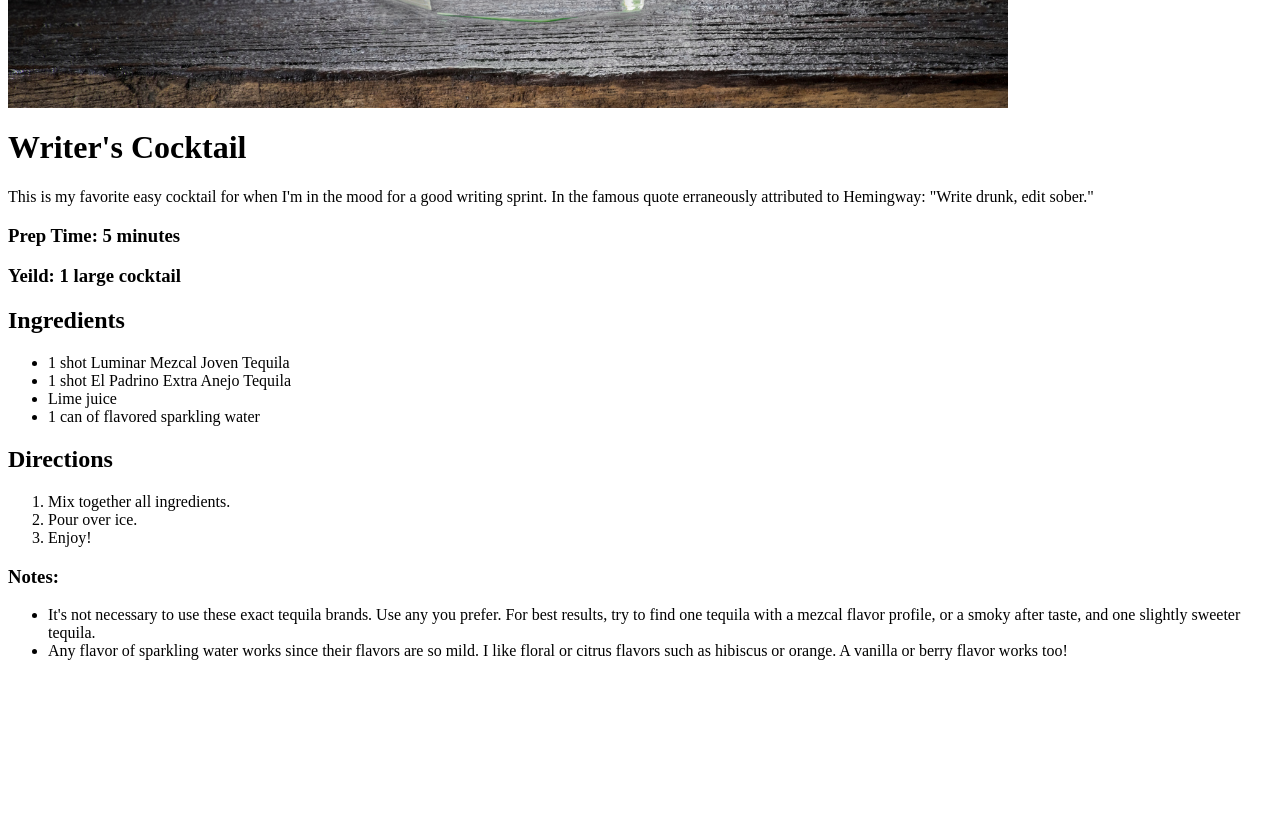
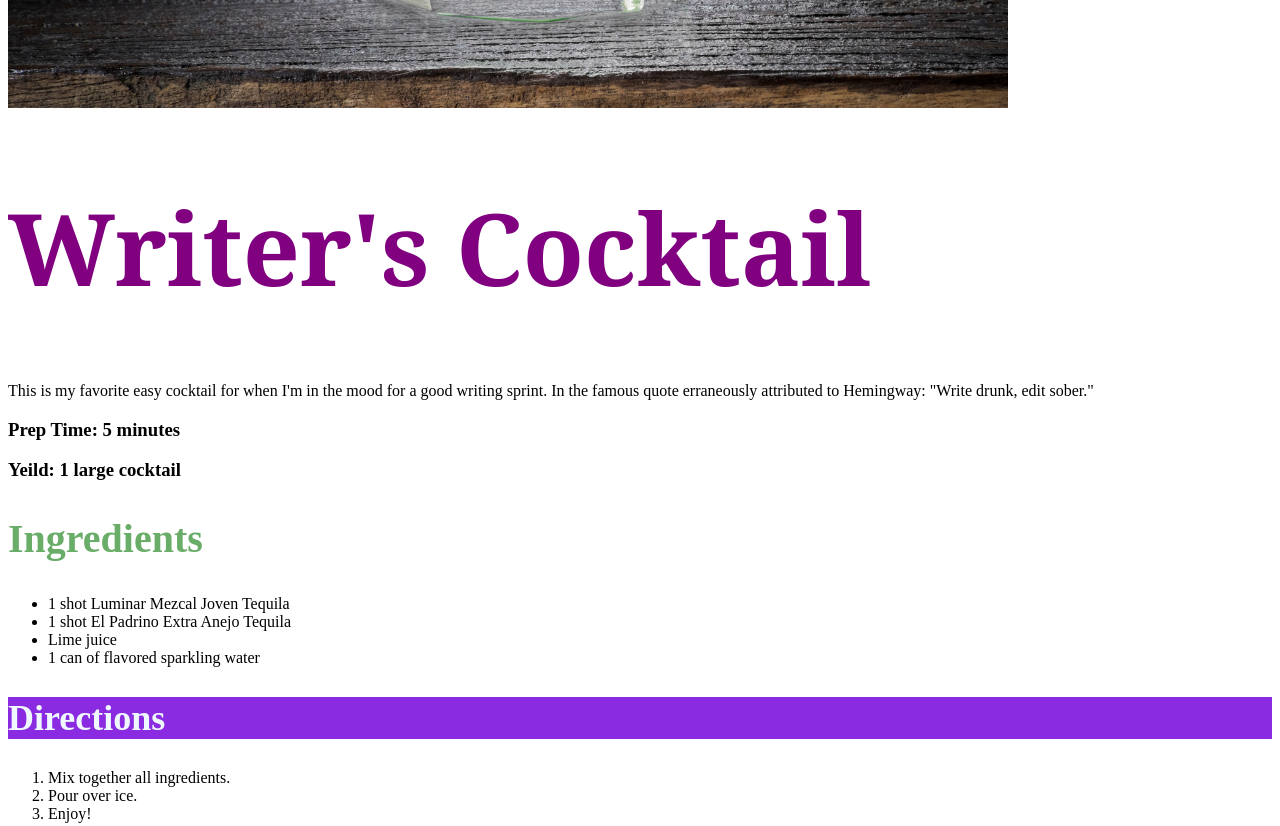
Before and after one commit to maxwatsonthecoder/odin-recipes, a plain HTML site: page recipes/writers_cocktail.html in a window 1280 px wide. Shown: the part 700-1526 px from the top of the page. Before the commit the page ends 1376 px from the top, so only its background shows below. Drawn offline with Linux system fonts and the light colour scheme.

Commit message:
Add more CSS customization

```diff
--- a/recipes/writers_cocktail.html
+++ b/recipes/writers_cocktail.html
@@ -1,3 +1,13 @@
+<!DOCTYPE html>
+<html lang="en">
+    <head>
+        <meta charset="UTF-8">
+        <title>Odin Recipes Project</title>
+        <link rel="stylesheet" href="../styles.css"/>
+    </head>
+
+
+
 <img src="recipes_images/WritersCocktail.png" alt="A picture of a cocktail on a bartop.">
 <h1 class="recipe-name">Writer's Cocktail</h1>
     <p>This is my favorite easy cocktail for when I'm in the mood for a good writing sprint. In the famous quote erraneously attributed to Hemingway: "Write drunk, edit sober."</p>
--- a/recipes/zucchini_bread.html
+++ b/recipes/zucchini_bread.html
@@ -1,3 +1,12 @@
+<!DOCTYPE html>
+<html lang="en">
+    <head>
+        <meta charset="UTF-8">
+        <title>Odin Recipes Project</title>
+        <link rel="stylesheet" href="../styles.css"/>
+    </head>
+
+
 <img src="recipes_images/zucchinibread.png" alt="A picture of zucchini bread with a crumb topping">
 <h1 class="recipe-name">Max's Zucchini Bread</h1>
     <p>This is my own personal recipe that I created from inspiration of many others but there was always something missing. I had a huge supply of zucchini from the garden and was desperate for a solution. I pieced together this recipe and gave away tons of bread to all my neighbors. They loved it so much and begged for the recipe. One neighbor in particular asked for it every time we crossed paths. But since I'd never written it down, it was such an undertaking that I never got around to it. One day, I learned that neighbor had passed away from cancer and I'd never get the chance to give her the recipe. So I finally sat down and pieced it together all over again and am now commited to giving it away to as many people as possible.</p>
--- a/styles.css
+++ b/styles.css
@@ -9,3 +9,9 @@
     font-size: 100px;
     color: purple;
 }
+
+.directions {
+    background-color: blueviolet;
+    color:aliceblue;
+    font-size: 36px;
+}
```
